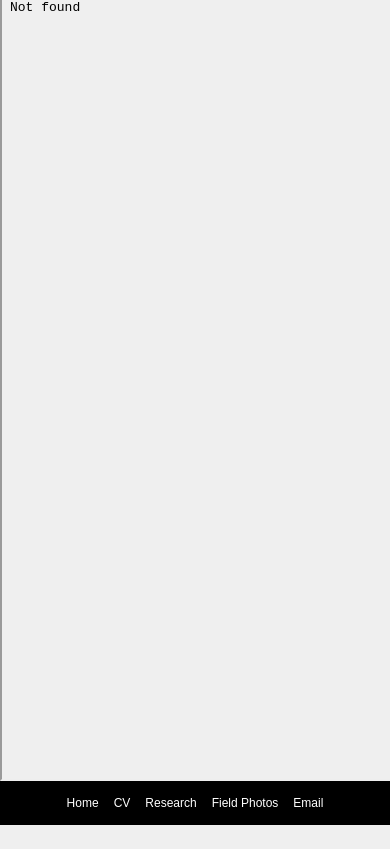
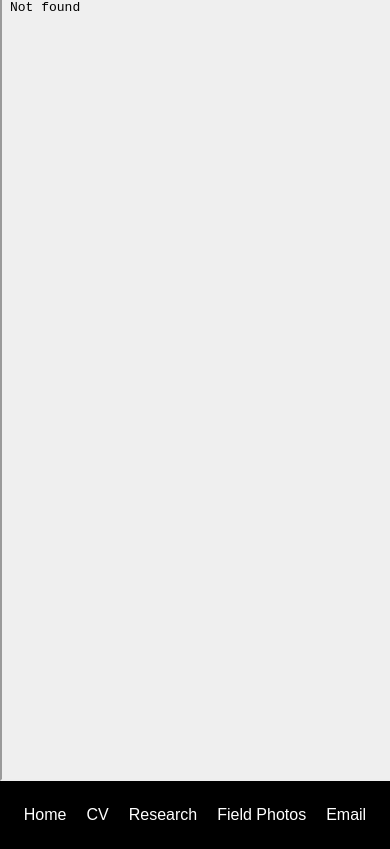
Before and after one commit to GrantPLong/GrantPLong.github.io, a plain HTML site: page CV.html in a window 390 px wide. Shown: the part 288-1137 px from the top of the page. Before the commit the page ends 1113 px from the top, so only its background shows below. Drawn offline with Linux system fonts and the light colour scheme.

Commit message:
phone viewer tweaks

```diff
--- a/style.css
+++ b/style.css
@@ -113,6 +113,12 @@ h1 { color: black; }
 
     .nav-name {
         margin-right: 0;
+        font-size: 20px;
+    }
+
+    .nav-home, .nav-cv, .nav-research, .nav-photos {
+        font-size: 16px;
+        padding: 8px;
     }
 
     /* Images fit the screen */
@@ -130,10 +136,14 @@ h1 { color: black; }
         grid-template-columns: 1fr;
     }
 
+    .base-buttons {
+        font-size: 16px;
+    }
+
     /* Basebar wraps */
     #basebar {
         flex-wrap: wrap;
-        gap: 15px;
-        padding: 15px;
+        gap: 20px;
+        padding: 25px 15px;
     }
 }
```
